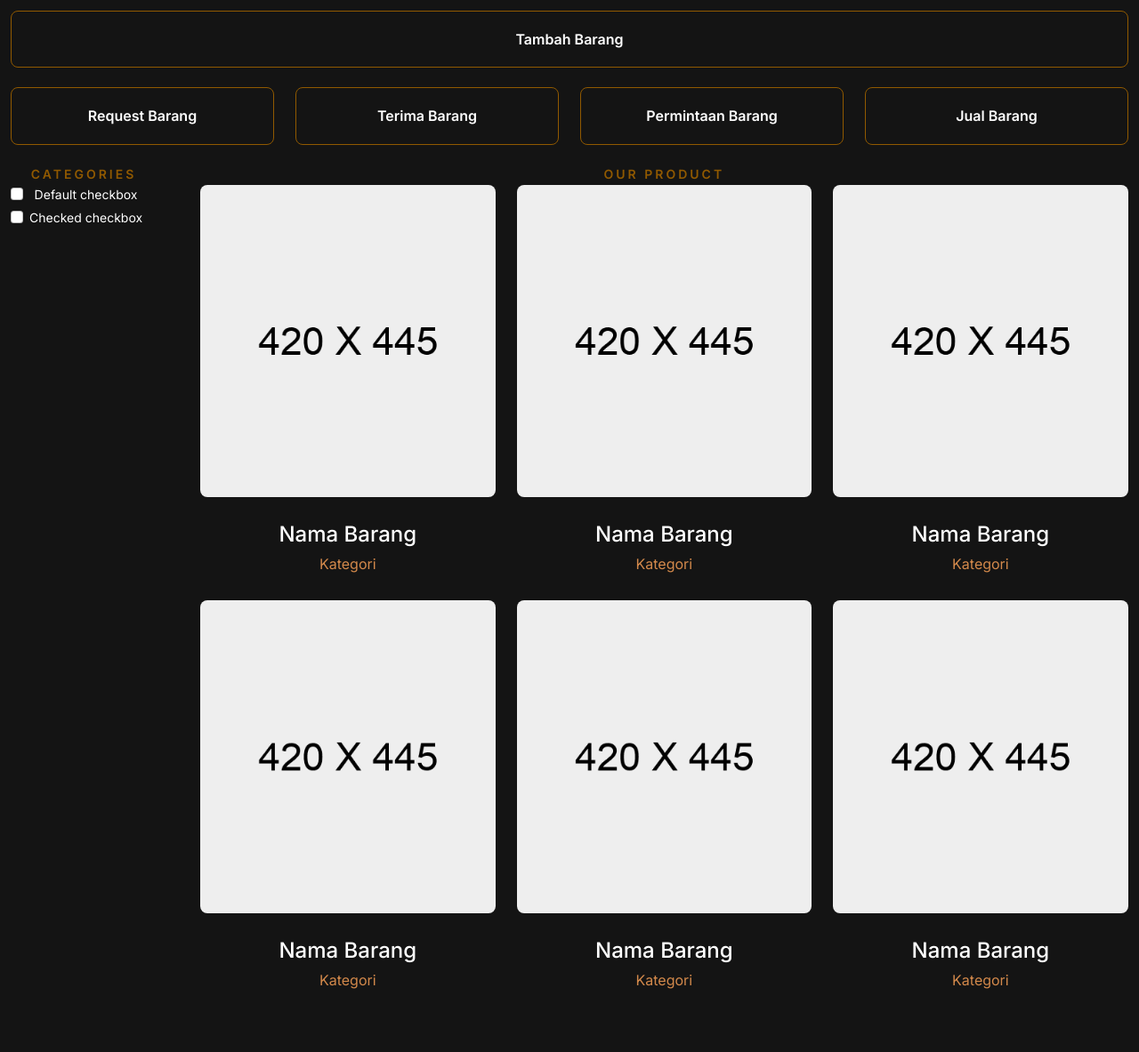
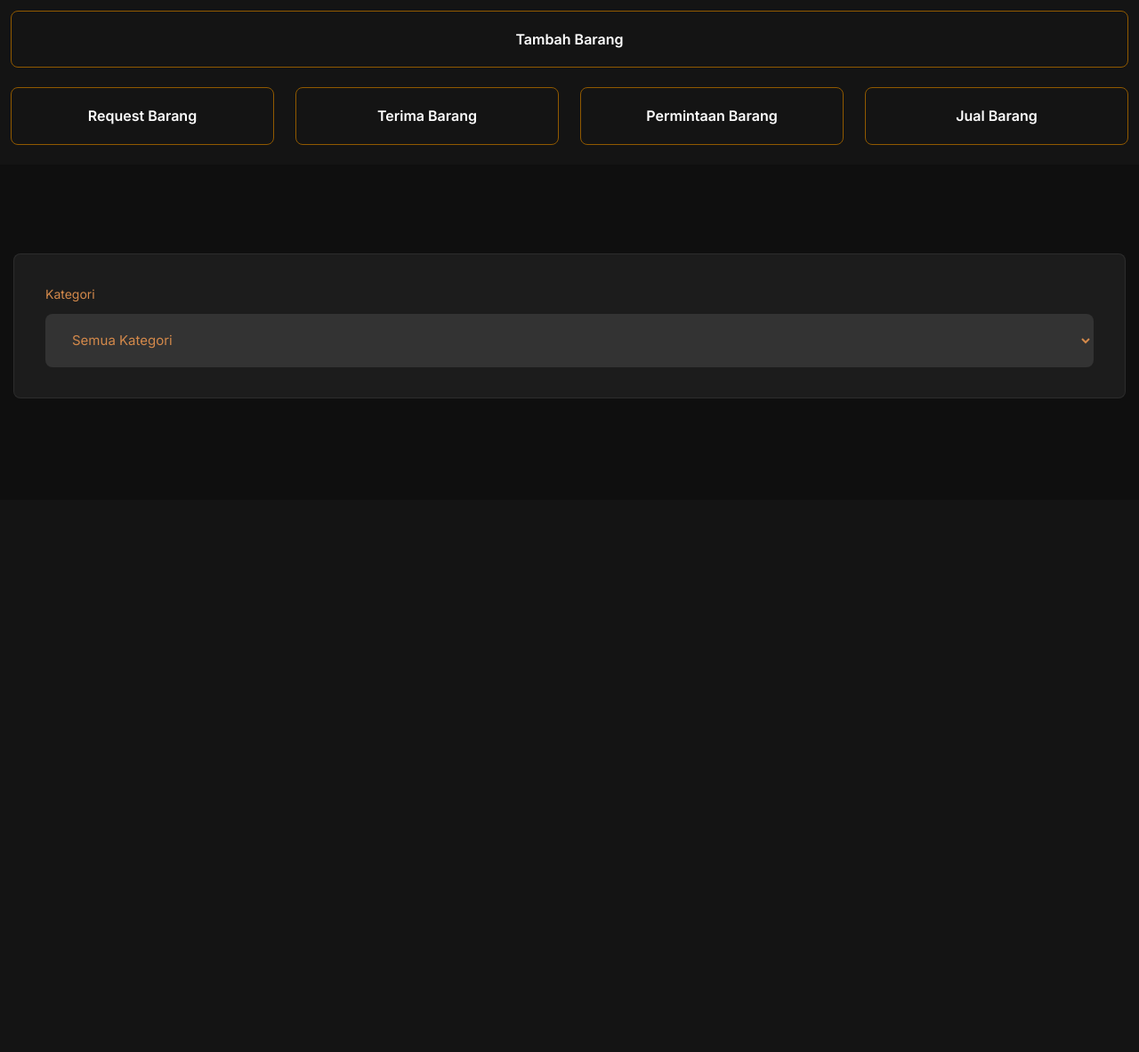
Before and after one commit to JerryM25/WebGKP, a Laravel app: page /dashboard in a window 1280 px wide. Shown: the part 113-1296 px from the top of the page at 89% size. After the commit the page ends 561 px from the top, so only its background shows below. Run offline with Laravel 8, Linux system fonts and the light colour scheme; a user stored in the database is signed in; data comes from the database, SQL or seed files in the repository; data that the repository does not hold is empty.

Commit message:
Update tampil barang

```diff
--- a/app/Http/Controllers/AuthController.php
+++ b/app/Http/Controllers/AuthController.php
@@ -38,10 +38,11 @@ class AuthController extends Controller
         ]);
     }
 
-    public function dashboard()
+    public function dashboard(Request $request)
     {
-        $barang = barang::paginate(15);
-        return view('dashboard', ['barang' => $barang]);
+        $kategori = $request->query('kategori', 'Semua Kategori');
+        $barang = ($kategori == 'Semua Kategori') ? Barang::all() : Barang::where('kategori', $kategori)->get();
+        return view('dashboard', compact('barang', 'kategori'));
     }
 
     public function formTambah()
@@ -59,7 +60,7 @@ class AuthController extends Controller
             'keterangan' => 'required',
             'satuan' => 'required',
             'stok' => 'required',
-            'foto' => 'required|image|mimes:jpg,jpeg,png|max:2048'
+            'foto' => 'required|image|mimes:jpg,jpeg,png|max:5000'
         ]);
 
         $path = $request->file('foto')->store('images', 'public');
--- a/resources/views/about.blade.php
+++ b/resources/views/about.blade.php
@@ -6,10 +6,7 @@
 	<!-- Page Title -->
     <section class="page-title">
 
-		<div class="page-title-icon" style="background-image:url(assets/images/icons/page-title_icon-1.png)"></div>
-		<div class="page-title-icon-two" style="background-image:url(assets/images/icons/page-title_icon-2.png)"></div>
-		<div class="page-title-shadow" style="background-image:url(assets/images/background/page-title-1.png)"></div>
-		<div class="page-title-shadow_two" style="background-image:url(assets/images/background/page-title-2.png)"></div>
+		<div class="page-title-shadow" style="background-image:url(assets/images/main-slider/background-daun-gelap-1.png)"></div>
         <div class="auto-container">
 			<h2>About us</h2>
 			<ul class="bread-crumb clearfix">
--- a/resources/views/dashboard.blade.php
+++ b/resources/views/dashboard.blade.php
@@ -64,120 +64,67 @@
 </div>
 {{-- End Tambah Barang --}}
 {{-- Barang --}}
-<div class="container-fluid">
-<div class="row">
-    <div class="col-md-2">
-        <div class="d-flex align-items-start">
-            <div class="sec-title title-anim centered">
-                <div class="sec-title_title">Categories</div>
-            <div class="nav flex-column nav-pills me-3" id="v-pills-tab" role="tablist" aria-orientation="vertical">
-                <div class="form-check text-white">
-                    <input class="form-check-input" type="checkbox" value="" id="flexCheckDefault">
-                    <label class="form-check-label" for="flexCheckDefault">
-                      Default checkbox
-                    </label>
-                  </div>
-                  <div class="form-check text-white">
-                    <input class="form-check-input" type="checkbox" value="" id="flexCheckChecked">
-                    <label class="form-check-label" for="flexCheckChecked">
-                      Checked checkbox
-                    </label>
-                  </div>
-            </div>
-        </div>
-          </div>
-    </div>
-    <div class="col-md-10">
-        <div class="sec-title title-anim centered">
-            <div class="sec-title_title">Our Product</div>
-            <div class="tab active-tab" id="prod-monthly">
-                <div class="content">
-                    <div class="row clearfix">
-<!-- Team Two -->
-            <!-- Team Block One -->
-            <div class="team-block_one col-lg-4 col-md-6 col-sm-12">
-                <div class="team-block_one-inner">
-                    <div class="team-block_one-image">
-                        <a href="/detaildashboard"><img src="assets/images/resource/team-1.jpg" alt="" /></a>
-                    </div>
-                    <div class="team-block_one-content">
-                        <h4 class="team-block_one-title"><a href="/detaildashboard">Nama Barang</a></h4>
-                        <div class="team-block_one-designation">Kategori</div>
+<section class="team-two">
+    <div class="auto-container">
+        <div class="row clearfix">
+            <!-- Search -->
+            <div class="big-column col-lg-12 col-md-12 col-sm-12">
+                <div class="footer-newsletter">
+                    <div class="product-form">
+                        <form method="get" action="/dashboard">
+                            <div class="form-group">
+                                {{-- <span class="icon fa-solid fa-magnifying-glass fa-fw"></span>
+                                <input type="text" name="search-field" value="" placeholder="Search" required> --}}
+                                <label for="Kategori">Kategori</label>
+                                <select class="dropdown" id="kategori" name="kategori" onchange="this.form.submit()">
+                                    <option value="Semua Kategori">Semua Kategori</option>
+                                    <option value="Komputer dan Pendukungnya">Komputer dan Pendukungnya</option>
+                                    <option value="Server dan Pendukungnya">Server dan Pendukungnya</option>
+                                    <option value="Peralatan Kantor dan Pendukungnya">Peralatan Kantor dan Pendukungnya</option>
+                                    <option value="Alat Elektronik dan Pendukungnya">Alat Elektronik dan Pendukungnya</option>
+                                    <option value="Alat Olahraga">Alat Olahraga</option>
+                                    <option value="Alat Pengolahan Sampah">Alat Pengolahan Sampah</option>
+                                    <option value="Jasa Sewa Server">Jasa Sewa Server</option>
+                                    <option value="Alat Kesehatan">Alat Kesehatan</option>
+                                    <option value="Alat Laboratorium">Alat Laboratorium</option>
+                                    <option value="Alat Kebakaran">Alat Kebakaran</option>
+                                    <option value="Mesin">Mesin</option>
+                                    <option value="Alat Musik">Alat Musik</option>
+                                    <option value="Furnitur">Furnitur</option>
+                                    <option value="Jasa Lainnya">Jasa Lainnya</option>
+                                </select>
+                            </div>
+                        </form>
                     </div>
                 </div>
             </div>
 
-            <!-- Team Block One -->
+            <div class="col-lg-12 col-md-12 col-sm-12">
+                <br>
+            </div>
+
+            @foreach ($barang as $barang)
             <div class="team-block_one col-lg-4 col-md-6 col-sm-12">
                 <div class="team-block_one-inner">
                     <div class="team-block_one-image">
-                        <a href="/detaildashboard"><img src="assets/images/resource/team-2.jpg" alt="" /></a>
+                        <a href="/detaildashboard"><img src="{{ $barang->foto }}" alt="{{ $barang->nama_barang }}" /></a>
                     </div>
                     <div class="team-block_one-content">
-                        <h4 class="team-block_one-title"><a href="/detaildashboard">Nama Barang</a></h4>
-                        <div class="team-block_one-designation">Kategori</div>
+                        <h4 class="team-block_one-title"><a href="/detaildashboard">{{ $barang->nama_barang }}</a></h4>
+                        <div class="team-block_one-designation">{{ $barang->kategori }}</div>
                     </div>
                 </div>
             </div>
+            @endforeach
 
-            <!-- Team Block One -->
-            <div class="team-block_one col-lg-4 col-md-6 col-sm-12">
-                <div class="team-block_one-inner">
-                    <div class="team-block_one-image">
-                        <a href="/detaildashboard"><img src="assets/images/resource/team-3.jpg" alt="" /></a>
-                    </div>
-                    <div class="team-block_one-content">
-                        <h4 class="team-block_one-title"><a href="/detaildashboard">Nama Barang</a></h4>
-                        <div class="team-block_one-designation">Kategori</div>
-                    </div>
-                </div>
+            <div class="col-lg-12 col-md-12 col-sm-12">
+                <br>
             </div>
 
-            <!-- Team Block One -->
-            <div class="team-block_one col-lg-4 col-md-6 col-sm-12">
-                <div class="team-block_one-inner">
-                    <div class="team-block_one-image">
-                        <a href="/detaildashboard"><img src="assets/images/resource/team-4.jpg" alt="" /></a>
-                    </div>
-                    <div class="team-block_one-content">
-                        <h4 class="team-block_one-title"><a href="/detaildashboard">Nama Barang</a></h4>
-                        <div class="team-block_one-designation">Kategori</div>
-                    </div>
-                </div>
-            </div>
+        </div>
 
-            <!-- Team Block One -->
-            <div class="team-block_one col-lg-4 col-md-6 col-sm-12">
-                <div class="team-block_one-inner">
-                    <div class="team-block_one-image">
-                        <a href="/detaildashboard"><img src="assets/images/resource/team-5.jpg" alt="" /></a>
-                    </div>
-                    <div class="team-block_one-content">
-                        <h4 class="team-block_one-title"><a href="/detaildashboard">Nama Barang</a></h4>
-                        <div class="team-block_one-designation">Kategori</div>
-                    </div>
-                </div>
-            </div>
-
-            <!-- Team Block One -->
-            <div class="team-block_one col-lg-4 col-md-6 col-sm-12">
-                <div class="team-block_one-inner">
-                    <div class="team-block_one-image">
-                        <a href="/detaildashboard"><img src="assets/images/resource/team-6.jpg" alt="" /></a>
-                    </div>
-                    <div class="team-block_one-content">
-                        <h4 class="team-block_one-title"><a href="/detaildashboard">Nama Barang</a></h4>
-                        <div class="team-block_one-designation">Kategori</div>
-                    </div>
-                </div>
-            </div>
-
-<!-- End Team Two -->
-                    </div>
-        </div>
     </div>
-</div>
-</div>
+</section>
 {{-- End Barang --}}
 
 <div class="progress-wrap">
--- a/routes/web.php
+++ b/routes/web.php
@@ -32,7 +32,7 @@ Route::group(['middleware' => ['guest']], function () {
     Route::get('/', 'WebController@home');
     Route::get('/about', 'WebController@about');
     Route::get('/contact', 'WebController@contact');
-    Route::get('/product', 'WebController@product');
+    Route::get('/product', 'WebController@tampil');
     Route::get('/service', 'WebController@service');
     Route::get('/admin', 'WebController@admin');
     Route::get('/login', 'WebController@login')->name('login');
```
Also changed, not shown: app/Http/Controllers/WebController.php (+10 -14 lines), resources/views/home.blade.php (+7 -1 lines), resources/views/product.blade.php (+31 -101 lines).
